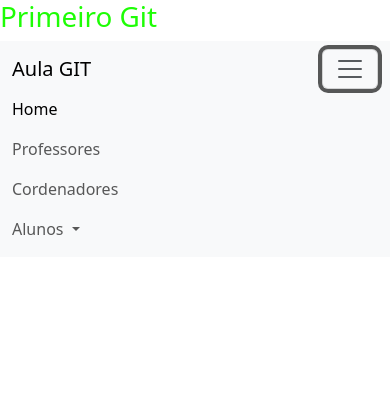
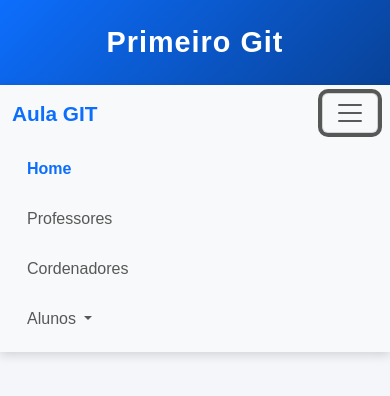
Before and after one commit to brunoribeiro99/primeiro_git_fatec, a plain HTML site: page index.html in a window 390 px wide. Both pictures are taken after a click on the button "Toggle navigation". Drawn offline with nearby package versions, Linux system fonts and the light colour scheme.

Commit message:
Inserindo css

```diff
--- a/css/style.css
+++ /dev/null
@@ -1,7 +0,0 @@
-h1 {
-    color: rgb(30, 253, 5);
-}
-
-h4 {
-    color: rgb(67, 5, 253);
-}
--- a/index.html
+++ b/index.html
@@ -5,9 +5,10 @@
     <meta charset="UTF-8">
     <meta name="viewport" content="width=<device-width>, initial-scale=1.0">
         <title>Document</title>
+
         <link href="https://cdn.jsdelivr.net/npm/bootstrap@5.3.8/dist/css/bootstrap.min.css" rel="stylesheet" integrity="sha384-sRIl4kxILFvY47J16cr9ZwB07vP4J8+LH7qKQnuqkuIAvNWLzeN8tE5YBujZqJLB" crossorigin="anonymous">
 <script src="https://cdn.jsdelivr.net/npm/bootstrap@5.3.8/dist/js/bootstrap.bundle.min.js" integrity="sha384-FKyoEForCGlyvwx9Hj09JcYn3nv7wiPVlz7YYwJrWVcXK/BmnVDxM+D2scQbITxI" crossorigin="anonymous"></script>
-<link rel="stylesheet" href="/css/style.css">
+<link rel="stylesheet" href="style.css">
 </head>
 
 <body>
--- /dev/null
+++ b/style.css
@@ -0,0 +1,99 @@
+/* Configurações gerais */
+* {
+    margin: 0;
+    padding: 0;
+    box-sizing: border-box;
+}
+
+body {
+    font-family: Arial, Helvetica, sans-serif;
+    background-color: #f4f6f9;
+    color: #212529;
+}
+
+/* Título principal */
+h1 {
+    text-align: center;
+    background: linear-gradient(135deg, #0d6efd, #084298);
+    color: white;
+    padding: 30px 20px;
+    margin: 0;
+    font-size: 2.2rem;
+    font-weight: bold;
+    letter-spacing: 1px;
+}
+
+/* Navbar */
+.navbar {
+    box-shadow: 0 3px 10px rgba(0, 0, 0, 0.15);
+}
+
+/* Nome da página */
+.navbar-brand {
+    font-weight: bold;
+    font-size: 1.3rem;
+    color: #0d6efd !important;
+    transition: 0.3s;
+}
+
+.navbar-brand:hover {
+    color: #084298 !important;
+}
+
+/* Links do menu */
+.navbar-nav .nav-link {
+    font-weight: 500;
+    margin: 0 5px;
+    padding: 10px 15px !important;
+    border-radius: 8px;
+    transition: all 0.3s ease;
+}
+
+/* Efeito ao passar o mouse */
+.navbar-nav .nav-link:hover {
+    background-color: #0d6efd;
+    color: white !important;
+}
+
+/* Link ativo */
+.navbar-nav .nav-link.active {
+    color: #0d6efd;
+    font-weight: bold;
+}
+
+/* Dropdown */
+.dropdown-menu {
+    border: none;
+    border-radius: 10px;
+    box-shadow: 0 5px 15px rgba(0, 0, 0, 0.15);
+    padding: 8px;
+}
+
+/* Itens do dropdown */
+.dropdown-item {
+    padding: 10px 15px;
+    border-radius: 7px;
+    transition: 0.3s;
+}
+
+/* Hover dos itens */
+.dropdown-item:hover {
+    background-color: #0d6efd;
+    color: white;
+}
+
+/* Responsividade */
+@media (max-width: 991px) {
+    .navbar-nav {
+        padding-top: 10px;
+    }
+
+    .navbar-nav .nav-link {
+        margin: 3px 0;
+    }
+
+    h1 {
+        font-size: 1.8rem;
+        padding: 25px 15px;
+    }
+}
```
